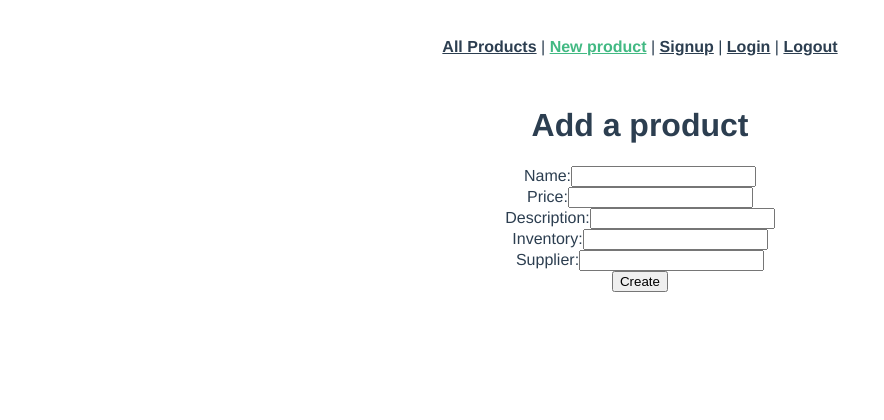
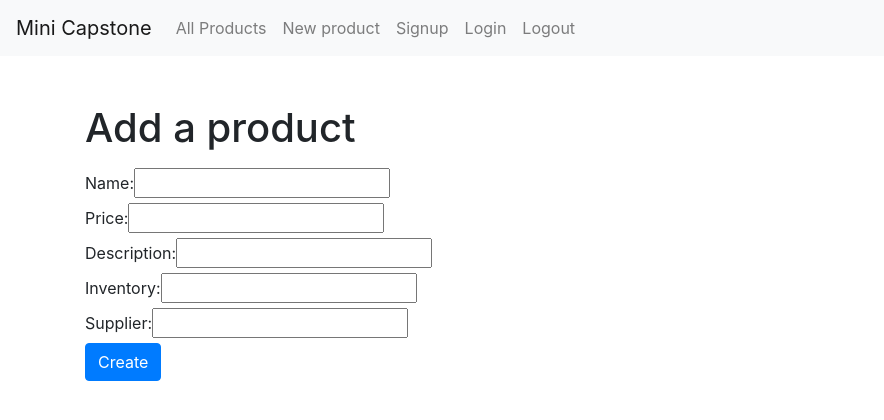
Before and after one commit to raebex/mini_capstone_frontend, a Vue app: page /products/new in a window 1280 px wide. Shown: the top 420 px of the page, without its empty margins (0-884 px from the left). Built offline with nearby package versions, Linux system fonts and the light colour scheme.

Commit message:
add bootstrap components

```diff
--- a/public/index.html
+++ b/public/index.html
@@ -6,6 +6,7 @@
     <meta name="viewport" content="width=device-width,initial-scale=1.0">
     <link rel="icon" href="<%= BASE_URL %>favicon.ico">
     <title><%= htmlWebpackPlugin.options.title %></title>
+    <link rel="stylesheet" href="https://cdn.jsdelivr.net/npm/bootstrap@4.5.3/dist/css/bootstrap.min.css" integrity="sha384-TX8t27EcRE3e/ihU7zmQxVncDAy5uIKz4rEkgIXeMed4M0jlfIDPvg6uqKI2xXr2" crossorigin="anonymous">
   </head>
   <body>
     <noscript>
@@ -13,5 +14,9 @@
     </noscript>
     <div id="app"></div>
     <!-- built files will be auto injected -->
+
+    <!-- Bootstrap -->
+    <script src="https://code.jquery.com/jquery-3.5.1.slim.min.js" integrity="sha384-DfXdz2htPH0lsSSs5nCTpuj/zy4C+OGpamoFVy38MVBnE+IbbVYUew+OrCXaRkfj" crossorigin="anonymous"></script>
+    <script src="https://cdn.jsdelivr.net/npm/bootstrap@4.5.3/dist/js/bootstrap.bundle.min.js" integrity="sha384-ho+j7jyWK8fNQe+A12Hb8AhRq26LrZ/JpcUGGOn+Y7RsweNrtN/tE3MoK7ZeZDyx" crossorigin="anonymous"></script>
   </body>
 </html>
--- a/src/App.vue
+++ b/src/App.vue
@@ -1,39 +1,41 @@
 <template>
   <div id="app">
-    <div id="nav">
-      <router-link to="/">All Products</router-link>
-      |
-      <router-link to="/products/new">New product</router-link>
-      |
-      <router-link to="/signup">Signup</router-link>
-      |
-      <router-link to="/login">Login</router-link>
-      |
-      <router-link to="/logout">Logout</router-link>
+    <div id="nav" class="navbar navbar-expand-lg navbar-light bg-light mb-5">
+      <router-link class="navbar-brand" to="/">Mini Capstone</router-link>
+      <button
+        class="navbar-toggler"
+        type="button"
+        data-toggle="collapse"
+        data-target="#navbarSupportedContent"
+        aria-controls="navbarSupportedContent"
+        aria-expanded="false"
+        aria-label="Toggle navigation"
+      >
+        <span class="navbar-toggler-icon"></span>
+      </button>
+
+      <div class="collapse navbar-collapse" id="navbarSupportedContent">
+        <ul class="navbar-nav mr-auto">
+          <li class="nav-item">
+            <router-link class="nav-link" to="/">All Products</router-link>
+          </li>
+          <li class="nav-item">
+            <router-link class="nav-link" to="/products/new">New product</router-link>
+          </li>
+          <li class="nav-item">
+            <router-link class="nav-link" to="/signup">Signup</router-link>
+          </li>
+          <li class="nav-item">
+            <router-link class="nav-link" to="/login">Login</router-link>
+          </li>
+          <li class="nav-item">
+            <router-link class="nav-link" to="/logout">Logout</router-link>
+          </li>
+        </ul>
+      </div>
     </div>
-    <router-view />
+    <div class="container">
+      <router-view />
+    </div>
   </div>
 </template>
-
-<style>
-#app {
-  font-family: Avenir, Helvetica, Arial, sans-serif;
-  -webkit-font-smoothing: antialiased;
-  -moz-osx-font-smoothing: grayscale;
-  text-align: center;
-  color: #2c3e50;
-}
-
-#nav {
-  padding: 30px;
-}
-
-#nav a {
-  font-weight: bold;
-  color: #2c3e50;
-}
-
-#nav a.router-link-exact-active {
-  color: #42b983;
-}
-</style>
--- a/src/views/ProductsIndex.vue
+++ b/src/views/ProductsIndex.vue
@@ -1,36 +1,33 @@
 <template>
   <div class="products-index">
-    <div class="container">
-      <h1>Products</h1>
-      <div v-for="product in products" :key="product.name">
+    <div class="jumbotron">
+      <h1 class="display-4">Mini Capstone</h1>
+      <p class="lead">
+        Just a simple store with a lot of vinyl records.
+      </p>
+    </div>
+    <div class="card-columns">
+      <div class="card" v-for="product in products" :key="product.name">
         <router-link :to="`/products/${product.id}`">
-          <h2>{{ product.name }}</h2>
-          <p>{{ product.price }}</p>
-          <p>{{ product.description }}</p>
-          <p>{{ product.supplier_name }}</p>
-          <div v-for="image in product.images" :key="image.url">
-            <img :src="image.url" />
-          </div>
-          <h3>Categories:</h3>
-          <div v-for="category in product.categories" :key="category.name">
-            <p>{{ category.name }}</p>
-          </div>
+          <img class="card-img-top" :src="product.images[0].url" />
         </router-link>
+        <div class="card-body">
+          <h5 class="card-title">{{ product.name }}</h5>
+          <p class="card-text font-weight-bold">${{ product.price }}</p>
+          <p class="card-text">{{ product.description }}</p>
+          <p class="card-text">
+            <span class="badge badge-info mr-1" v-for="category in product.categories" :key="category.name">
+              {{ category.name }}
+            </span>
+          </p>
+          <p class="card-text">
+            <small class="text-muted">Sold by {{ product.supplier_name }}</small>
+          </p>
+        </div>
       </div>
     </div>
   </div>
 </template>
-
-<style scoped>
-  .container {
-    max-width: 450px;
-    margin: 0 auto;
-  }
-
-  img {
-    width: 100%;
-  }
-</style>
 
 <script>
 import axios from "axios";
--- a/src/views/ProductsNew.vue
+++ b/src/views/ProductsNew.vue
@@ -26,9 +26,6 @@
     </form>
   </div>
 </template>
-
-<style>
-</style>
 
 <script>
 import axios from "axios";
--- a/src/views/ProductsShow.vue
+++ b/src/views/ProductsShow.vue
@@ -2,30 +2,43 @@
   <div class="products-index">
     <div class="container">
       <h1>{{ product.name }}</h1>
-      <p>{{ product.price }}</p>
+      <p class="font-weight-bold">${{ product.price }}</p>
+      <div class="mb-4">
+        <span class="badge badge-info mr-1" v-for="category in product.categories" :key="category.name">
+          {{ category.name }}
+        </span>
+      </div>
       <p>{{ product.description }}</p>
-      <p>{{ product.supplier_name }}</p>
-      <div v-for="image in product.images" :key="image.id">
-        <img :src="image.url" />
-      </div>
-      <h3>Categories:</h3>
-      <div v-for="category in product.categories" :key="category.id">
-        <p>{{ category.name }}</p>
+      <small class="text-muted">Sold by {{ product.supplier_name }}</small>
+
+      <div id="carouselExampleIndicators" class="carousel slide" data-ride="carousel">
+        <ol class="carousel-indicators">
+          <li data-target="#carouselExampleIndicators" data-slide-to="0" class="active"></li>
+          <li data-target="#carouselExampleIndicators" data-slide-to="1"></li>
+          <li data-target="#carouselExampleIndicators" data-slide-to="2"></li>
+        </ol>
+        <div class="carousel-inner">
+          <div
+            class="carousel-item"
+            :class="{ active: activeImage === image.id }"
+            v-for="image in product.images"
+            :key="image.id"
+          >
+            <img class="d-block w-100" :src="image.url" />
+          </div>
+        </div>
+        <a class="carousel-control-prev" href="#carouselExampleIndicators" role="button" data-slide="prev">
+          <span class="carousel-control-prev-icon" aria-hidden="true"></span>
+          <span class="sr-only">Previous</span>
+        </a>
+        <a class="carousel-control-next" href="#carouselExampleIndicators" role="button" data-slide="next">
+          <span class="carousel-control-next-icon" aria-hidden="true"></span>
+          <span class="sr-only">Next</span>
+        </a>
       </div>
     </div>
   </div>
 </template>
-
-<style scoped>
-  .container {
-    max-width: 600px;
-    margin: 0 auto;
-  }
-
-  img {
-    width: 100%;
-  }
-</style>
 
 <script>
 import axios from "axios";
@@ -34,11 +47,13 @@ export default {
   data: function() {
     return {
       product: {},
+      activeImage: 0,
     };
   },
   created: function() {
     axios.get(`/api/products/${this.$route.params.id}`).then(response => {
       this.product = response.data;
+      this.activeImage = this.product.images[0].id;
     });
   },
 };
```
